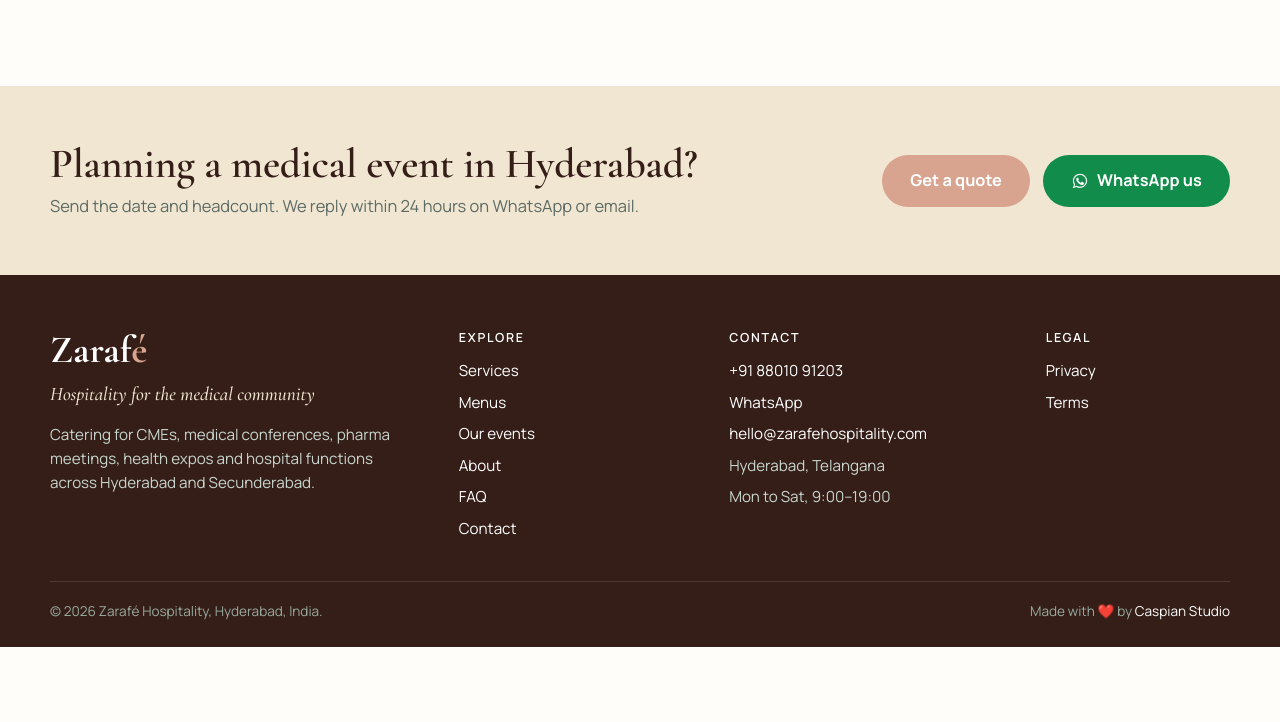
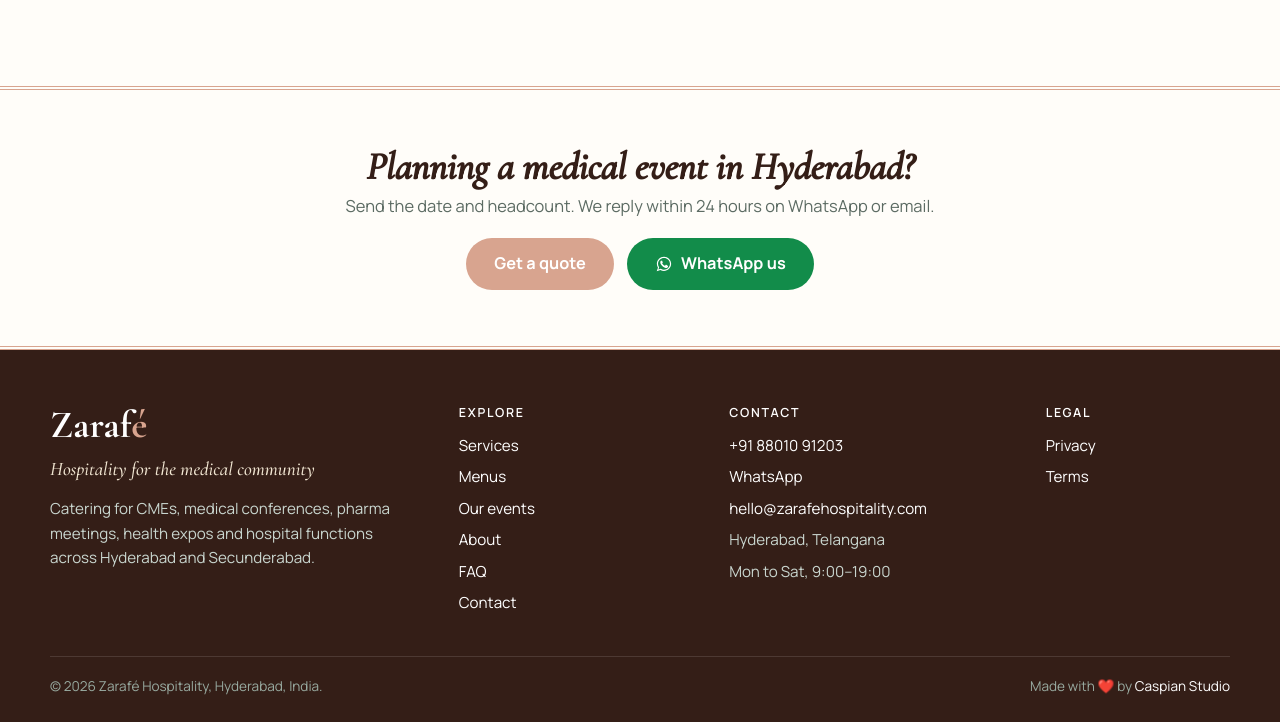
Before and after one commit to oratorkhizer/zarafe-site, a website: page index.html in a window 1280 px wide. Shown: the part 4203-4925 px from the top of the page. Before the commit the page ends 4850 px from the top, so only its background shows below. Drawn offline with nearby package versions, Linux system fonts and the light colour scheme.

```diff
--- a/assets/site.css
+++ b/assets/site.css
@@ -262,3 +262,5 @@ p{margin:0 0 1em}
 @media (prefers-reduced-motion:reduce){*{transition:none!important;scroll-behavior:auto!important}}
 /* identity pass 2 */
 .eyebrow{font-family:var(--ff-d);font-style:italic;font-weight:600;letter-spacing:0;text-transform:none;font-size:1.2rem}
+/* identity pass 3 */
+section.cta-band{background:#FFFDF9!important;border-top:4px double #D8A48F!important;border-bottom:4px double #D8A48F!important;text-align:center}section.cta-band > *{display:flex!important;flex-direction:column!important;align-items:center!important;justify-content:center!important;text-align:center!important;gap:18px!important}section.cta-band h2{font-style:italic;font-size:clamp(1.8rem,3vw,2.6rem)!important}section.cta-band p{margin-inline:auto}
```
